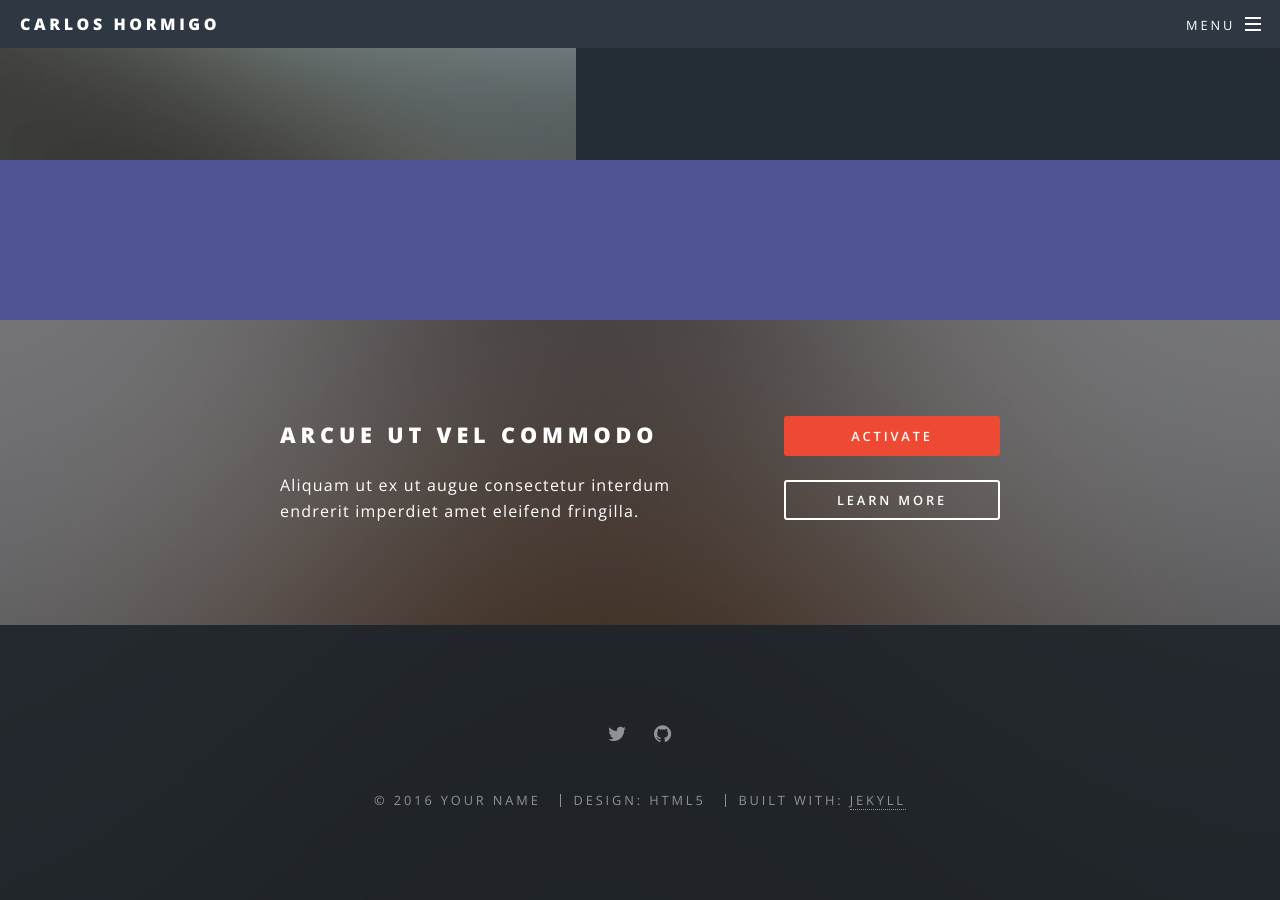
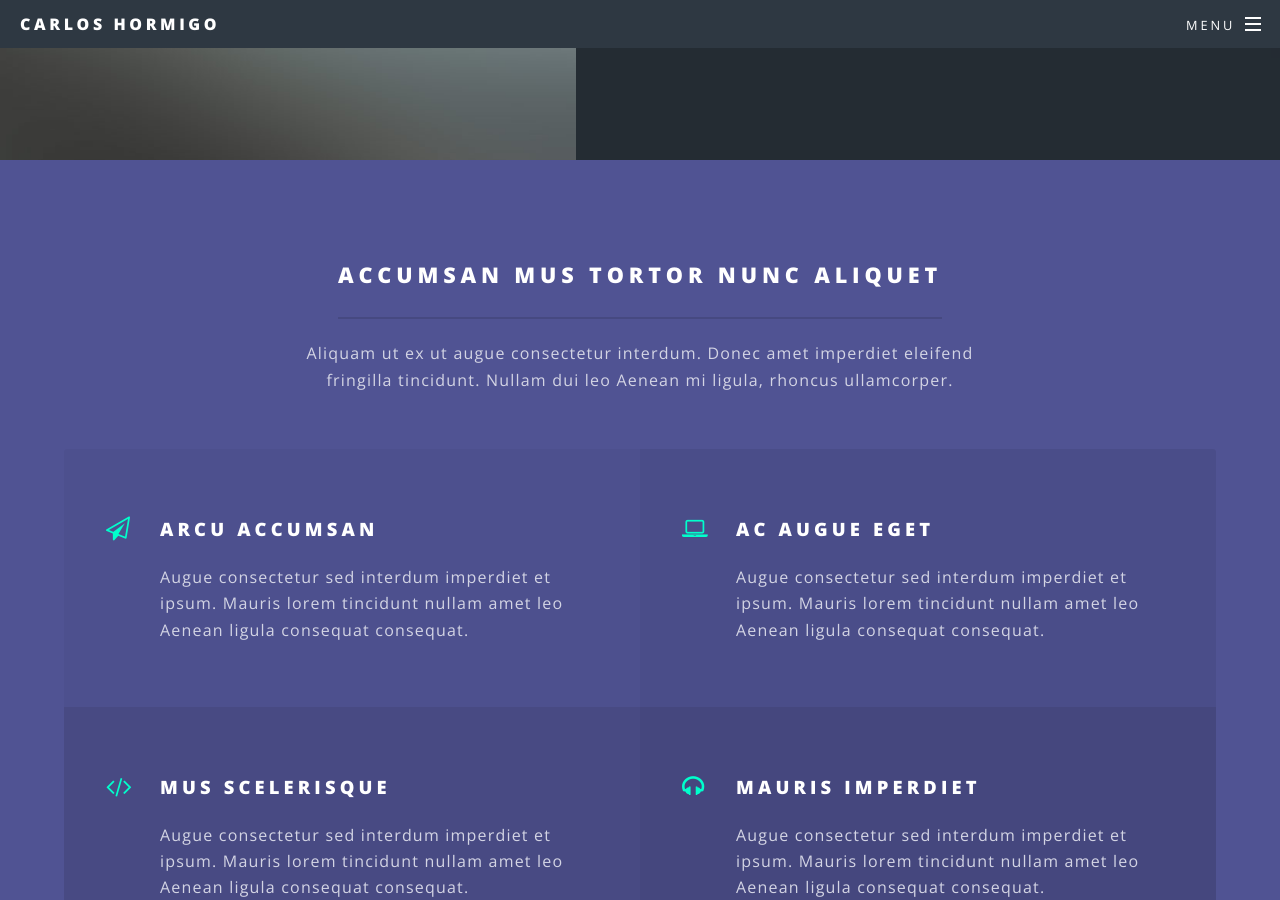
Before and after one commit to Chumachos/Chumachos.github.io, a Jekyll site: the page built from index.html, in a window 1280 px wide and 900 px high, scrolled down 2483 px. Built offline with Jekyll 4.4.1, drawn with Linux system fonts in a browser that asks for light colours; some of the changed text lies outside the part shown.

Commit message:
Edition v2.1

```diff
--- a/index.html
+++ b/index.html
@@ -29,7 +29,7 @@ layout: landing
 							</ul>
 						</div>
 					</section>
-
+<!--
 				<!-- Two -->
 					<section id="two" class="wrapper alt style2">
 						<section class="spotlight">
@@ -57,7 +57,7 @@ layout: landing
 
 				<!-- Three -->
 					<section id="three" class="wrapper style3 special">
-						<!--<div class="inner">
+						<div class="inner">
 							<header class="major">
 								<h2>Accumsan mus tortor nunc aliquet</h2>
 								<p>Aliquam ut ex ut augue consectetur interdum. Donec amet imperdiet eleifend<br />
@@ -89,9 +89,9 @@ layout: landing
 									<p>Augue consectetur sed interdum imperdiet et ipsum. Mauris lorem tincidunt nullam amet leo Aenean ligula consequat consequat.</p>
 								</li>
 							</ul>
-						</div>-->
+						</div>
 					</section>
-
+-->
 				<!-- CTA -->
 					<section id="cta" class="wrapper style4">
 						<div class="inner">
```
